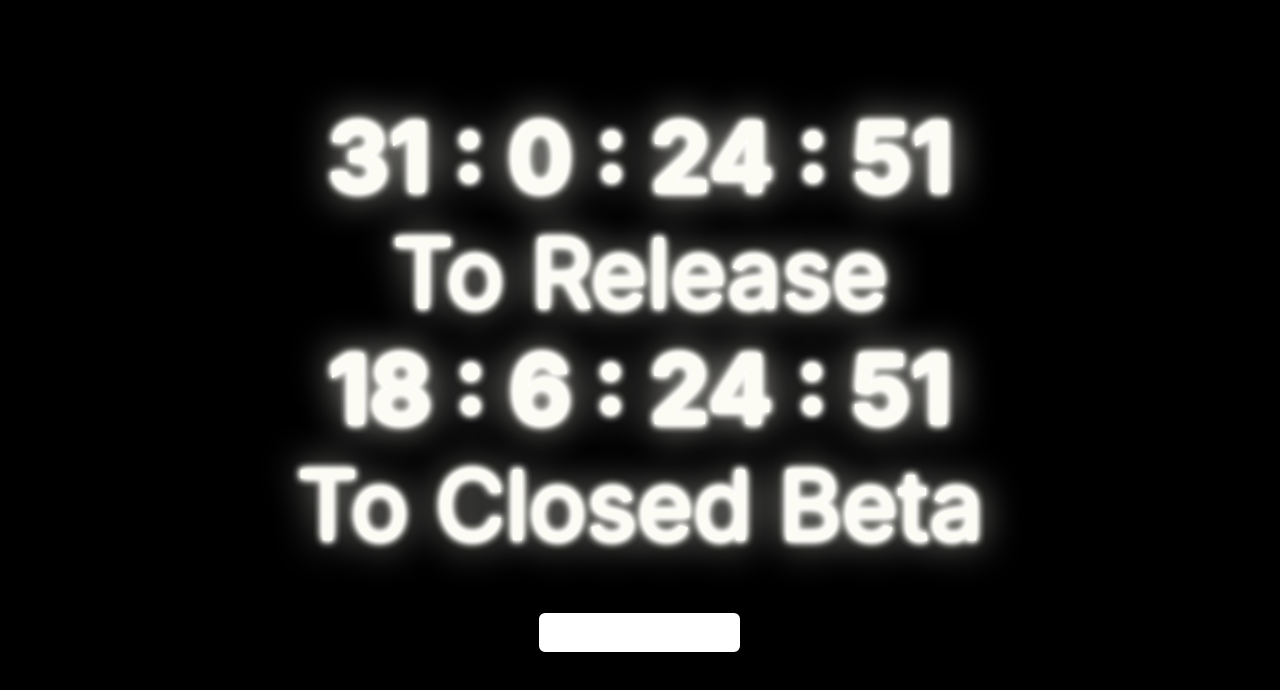
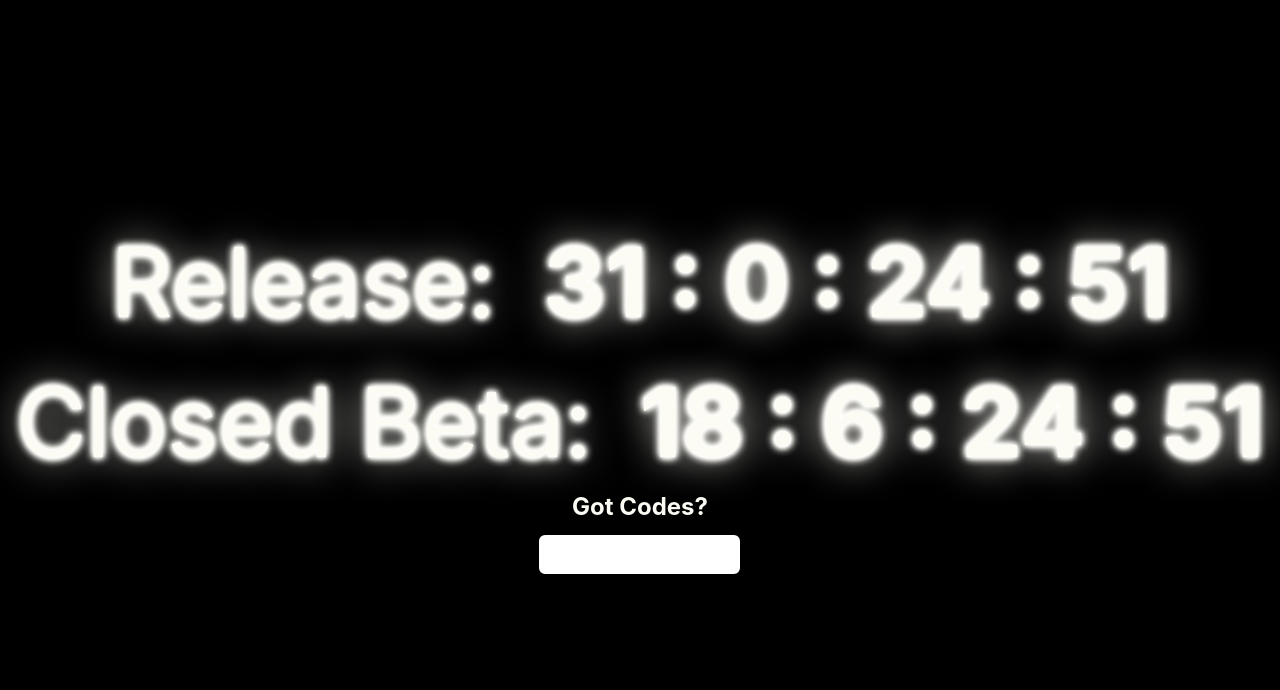
Before and after one commit to Galondor/astral-studios, a React (Create React App) app in the folder client/: page / in a window 1280 px wide. Shown: the top 690 px of the page. Built offline with nearby package versions, Linux system fonts and the light colour scheme.

Commit message:
Upd Again

```diff
--- a/client/public/index.html
+++ b/client/public/index.html
@@ -2,7 +2,7 @@
 <html lang="en">
   <head>
     <meta charset="utf-8" />
-    <link rel="icon" href="../src/assets/Astral Studios.png" />
+    <link rel="icon" href="Astral Studios.png" />
     <meta name="viewport" content="width=device-width, initial-scale=1" />
     <meta name="theme-color" content="#000000" />
     <meta
--- a/client/src/App.css
+++ b/client/src/App.css
@@ -26,6 +26,7 @@ body {
   display: flex;
   align-items: center;
   justify-content: center;
+  margin-left: 48px;
   text-shadow: 0 0 1px #fff, 0 0 5px #fff, 0 0 5px #fff, 0 0 40px #FCFBF4, 0 0 10px #FCFBF4, 0 0 10px #FCFBF4, 0 0 10px #FCFBF4, 0 0 1px #FCFBF4;
 }
 
@@ -36,9 +37,41 @@ body {
 }
 
 .Password {
-  margin: 48px;
+  margin-top: 12px;
   border: 2px solid black;
   border-radius: 8px;
   padding: 12px;
   color: #242424;
 }
+
+.Container {
+  display: flex;
+  flex-direction: column;
+}
+
+.Release {
+  display: flex;
+  flex-direction: row-reverse;
+  justify-content: center;
+  padding: 12px;
+}
+
+.Beta {
+  display: flex;
+  flex-direction: row-reverse;
+  justify-content: center;
+  padding: 12px;
+}
+
+.code_Label {
+  color: #FCFBF4;
+  font-size: 24px;
+}
+
+.Codes {
+  display: flex;
+  flex-direction: column;
+  align-items: center;
+  justify-content: center;
+  margin-bottom: 12px;
+}
--- a/client/src/App.js
+++ b/client/src/App.js
@@ -1,18 +1,17 @@
-import './App.css';
-import { useState, useEffect } from 'react';
-import { Analytics } from '@vercel/analytics/react';
-
+import "./App.css";
+import { useState, useEffect } from "react";
+import { Analytics } from "@vercel/analytics/react";
 
 function App() {
   const [remainingTime, setRemainingTime] = useState({});
   const [remainingTime2, setRemainingTime2] = useState({});
-  const [code, setCode] = useState('');
+  const [code, setCode] = useState("");
 
   useEffect(() => {
     const intervalId = setInterval(() => {
       const now = new Date();
-      const targetDate = new Date('December 17, 2023 13:00:00 EST');
-      const targetDate2 = new Date('December 4, 2023 19:00:00 EST');
+      const targetDate = new Date("December 17, 2023 13:00:00 EST");
+      const targetDate2 = new Date("December 4, 2023 19:00:00 EST");
       const timeDiff = targetDate - now;
       const timeDiff2 = targetDate2 - now;
 
@@ -44,39 +43,53 @@ function App() {
     return () => clearInterval(intervalId);
   }, []);
 
-
   const handleCodeChange = (event) => {
     setCode(event.target.value);
   };
 
   return (
     <body>
-      <div className="App">
-        <h1 className="Countdown">{remainingTime.days} : {remainingTime.hours} : {remainingTime.minutes} : {remainingTime.seconds}</h1>
-        <p className="Countdown_text">To Release</p>
-        <h1 className="Countdown">{remainingTime2.days} : {remainingTime2.hours} : {remainingTime2.minutes} : {remainingTime2.seconds}</h1>
-        <p className="Countdown_text">To Closed Beta</p>
+      <div className='App'>
+        <div className='Container'>
+          <div className='Release'>
+            <h1 className='Countdown'>
+              {remainingTime.days} : {remainingTime.hours} :{" "}
+              {remainingTime.minutes} : {remainingTime.seconds}
+            </h1>
+            <p className='Countdown_text'>Release:</p>
+          </div>
+          <div className='Beta'>
+            <h1 className='Countdown'>
+              {remainingTime2.days} : {remainingTime2.hours} :{" "}
+              {remainingTime2.minutes} : {remainingTime2.seconds}
+            </h1>
+            <p className='Countdown_text'>Closed Beta:</p>
+          </div>
+        </div>
+        <div className='Codes'>
+          <h1 className='code_Label'>Got Codes?</h1>
           <input
-          className="Password"
-          type="text"
+            className='Password'
+            type='text'
             value={code}
             onChange={handleCodeChange}
             onKeyDown={(event) => {
-            if (event.key === 'Enter') {
+              if (event.key === "Enter") {
                 const accessCode = process.env.REACT_APP_ACCESS_KEY;
                 if (code === accessCode) {
-                alert('Correct!');
-                window.open(`${process.env.REACT_APP_GAME_LINK}`, '_blank');
-                setCode('');
+                  alert("Correct!");
+                  window.open(`${process.env.REACT_APP_GAME_LINK}`, "_blank");
+                  setCode("");
                   return;
                 } else {
-                alert('Incorrect!');
-                setCode('');
+                  alert("Incorrect!");
+                  setCode("");
                   return;
                 }
               }
             }}
           />
+        </div>
       </div>
       <Analytics />
     </body>
```
Also changed, not shown: client/public/Astral Studios.png (renamed from client/src/assets/Astral Studios.png). Lines whose indentation alone changed are shown as unchanged.
